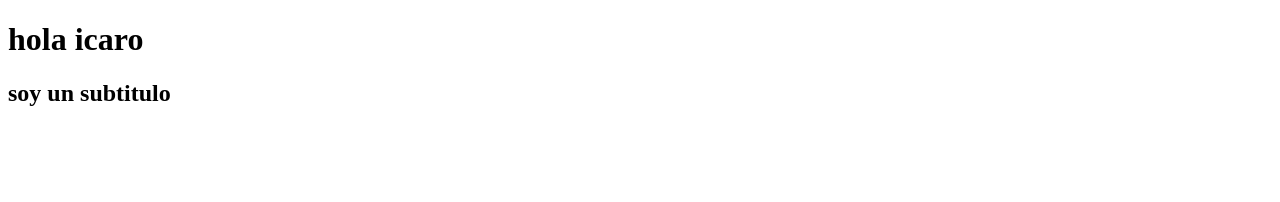
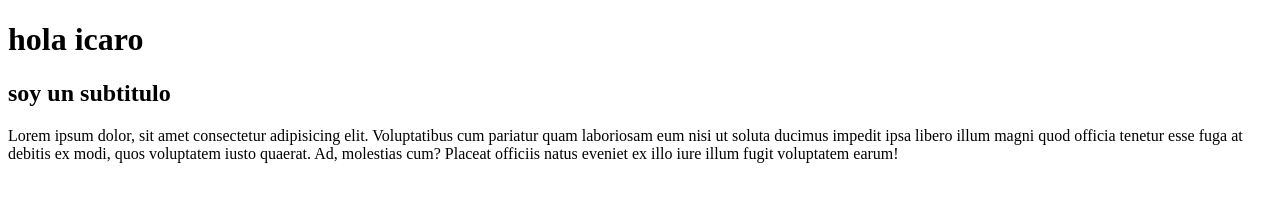
Before and after one commit to MarcosFaggiano/primerRepository, a plain HTML site: page index.html in a window 1280 px wide. Drawn offline with Linux system fonts and the light colour scheme.

Commit message:
se cambio titulo y se agrego parrafo

```diff
--- a/index.html
+++ b/index.html
@@ -4,9 +4,16 @@
     <meta charset="UTF-8" />
     <meta http-equiv="X-UA-Compatible" content="IE=edge" />
     <meta name="viewport" content="width=device-width, initial-scale=1.0" />
-    <title>Document</title>
+    <title>icaro</title>
   </head>
   <body></body>
   <h1>hola icaro</h1>
   <h2>soy un subtitulo</h2>
+  <p>
+    Lorem ipsum dolor, sit amet consectetur adipisicing elit. Voluptatibus cum
+    pariatur quam laboriosam eum nisi ut soluta ducimus impedit ipsa libero
+    illum magni quod officia tenetur esse fuga at debitis ex modi, quos
+    voluptatem iusto quaerat. Ad, molestias cum? Placeat officiis natus eveniet
+    ex illo iure illum fugit voluptatem earum!
+  </p>
 </html>
```
